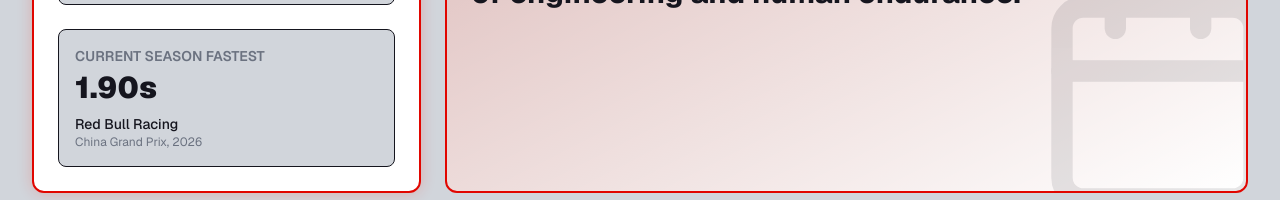
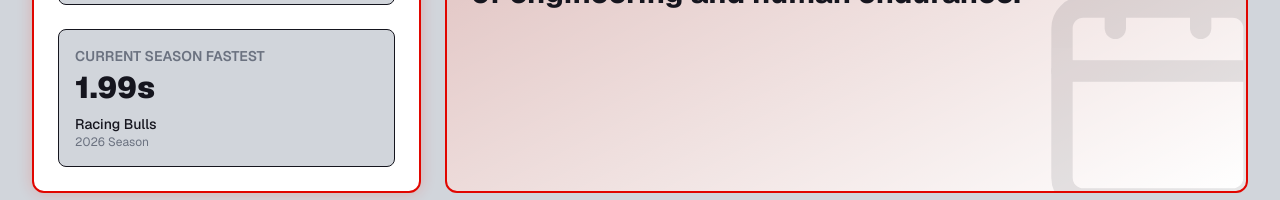
Before and after one commit to vinchenzo8361/formula-one, a Next.js app: page /spotlight in a window 1280 px wide. Shown: the part 461-661 px from the top of the page. Built offline with nearby package versions, Linux system fonts and the light colour scheme.

Commit message:
fix: update fastest pitstop to 1.99s RB, make timeline drivers closer

```diff
--- a/src/app/spotlight/page.tsx
+++ b/src/app/spotlight/page.tsx
@@ -47,9 +47,9 @@
 
               <div className="bg-background rounded-lg p-4 border border-border">
                 <div className="text-sm text-text-muted uppercase font-semibold mb-1">Current Season Fastest</div>
-                <div className="text-3xl font-black mb-2">1.90s</div>
-                <div className="text-sm font-medium">Red Bull Racing</div>
-                <div className="text-xs text-text-muted">China Grand Prix, 2026</div>
+                <div className="text-3xl font-black mb-2">1.99s</div>
+                <div className="text-sm font-medium">Racing Bulls</div>
+                <div className="text-xs text-text-muted">2026 Season</div>
               </div>
             </div>
           </div>
--- a/src/components/TimelineChart.tsx
+++ b/src/components/TimelineChart.tsx
@@ -26,7 +26,7 @@
   const X_OFFSET = 150;
   const X_SPACING = 110;
   const Y_OFFSET = 30;
-  const Y_SPACING = 48;
+  const Y_SPACING = 28;
 
   const svgWidth = X_OFFSET + (numRaces - 1) * X_SPACING + 100;
   const svgHeight = Y_OFFSET + numDrivers * Y_SPACING + 50;
```
